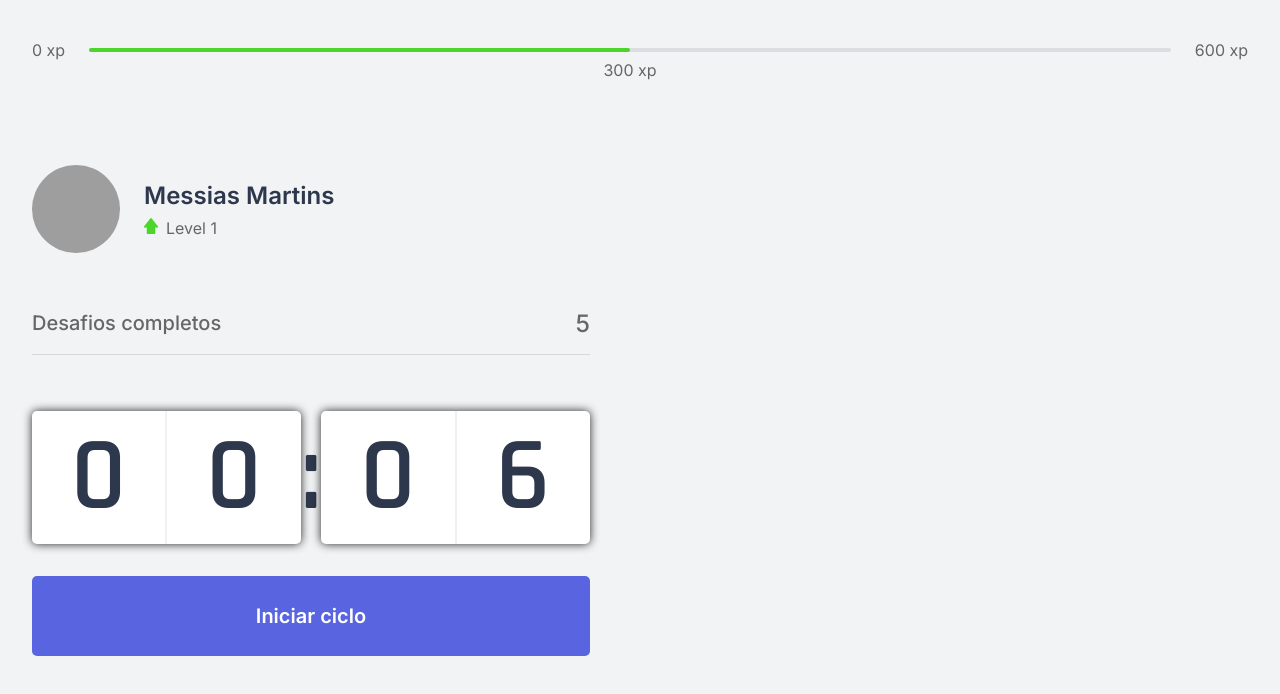
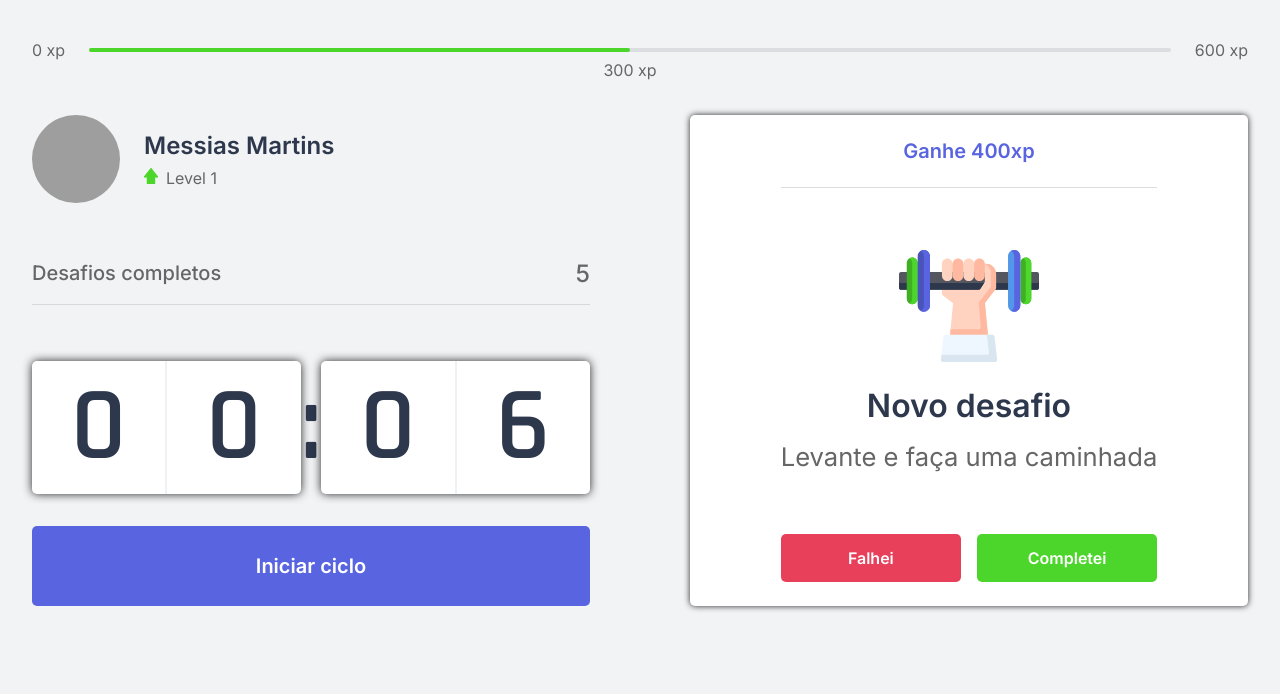
Before and after one commit to MartinsMessias/moveit-me, a Next.js app: page / in a window 1280 px wide. Shown: the top 694 px of the page. Built offline with nearby package versions, Linux system fonts and the light colour scheme; grey boxes are pictures that could not be loaded.

Commit message:
Created ChallengeBox

```diff
--- /dev/null
+++ b/src/components/ChallengeBox.tsx
@@ -0,0 +1,32 @@
+import styles from '../styles/components/ChallengeBox.module.css'
+
+export function ChallengeBox(){
+  const hasActiveChallenge = true;
+
+  return (
+    <div className={styles.challengeBoxContainer}>
+      {hasActiveChallenge ? (
+        <div className={styles.challengeActive}>
+          <header>Ganhe 400xp</header>
+          <main>
+            <img src="icons/body.svg" alt="" />
+            <strong>Novo desafio</strong>
+            <p>Levante e faça uma caminhada</p>
+          </main>
+          <footer>
+            <button className={styles.challengeFailedButton} type="button">Falhei</button>
+            <button className={styles.challengeSucceededButton} type="button">Completei</button>
+          </footer>
+        </div>
+      ) : (
+        <div className={styles.challengeNotActive}>
+          <strong>Finalize um ciclo para recener um desafio</strong>
+          <p>
+            <img src="icons/level-up.svg" alt="Level Up" />
+            Avance de level completando desafios.
+          </p>
+        </div>
+      )}
+    </div>
+  )
+}
--- a/src/pages/index.tsx
+++ b/src/pages/index.tsx
@@ -1,3 +1,4 @@
+import { ChallengeBox } from "../components/ChallengeBox";
 import { CompletedChallenges } from "../components/CompletedChallenges";
 import { Countdown } from "../components/Countdown";
 import { ExperienceBar } from "../components/ExperienceBar";
@@ -15,6 +16,7 @@
           <CompletedChallenges />
           <Countdown />
         </div>
+          <ChallengeBox/>
         <div>
         </div>
       </section>
--- /dev/null
+++ b/src/styles/components/ChallengeBox.module.css
@@ -0,0 +1,113 @@
+.challengeBoxContainer {
+  height: 100%;
+
+  background-color: var(--white);
+  border-radius: 5px;
+  box-shadow: 0 0 6px rgba(0, 0, 0, 0.85);
+
+  padding: 1.5rem 2rem;
+
+  display: flex;
+  flex-direction: column;
+  align-items: center;
+  justify-content: center;
+
+  text-align: center;
+}
+
+
+.challengeNotActive {
+  display: flex;
+  flex-direction: column;
+  align-items: center;
+}
+
+.challengeNotActive strong{
+  font-size: 1.5rem;
+  font-weight: 500;
+  line-height: 1.4;
+}
+
+.challengeNotActive p {
+  display: flex;
+  flex-direction: column;
+  align-items: center;
+  line-height: 1.4;
+  max-width: 70%;
+  margin-top: 3rem;
+}
+
+.challengeNotActive p img {
+  margin-bottom: 1rem;
+}
+
+.challengeActive {
+  height: 100%;
+
+  display: flex;
+  flex-direction: column;
+}
+
+.challengeActive header {
+  color: var(--blue);
+  font-weight: 600;
+  font-size: 1.25rem;
+  padding: 0 2rem 1.5rem;
+  border-bottom: 1px solid var(--gray-line);
+}
+
+.challengeActive main {
+  flex: 1;
+  display: flex;
+  flex-direction: column;
+  align-items: center;
+  justify-content: center;
+}
+
+.challengeActive main strong {
+  font-size: 2rem;
+  font-weight: 600;
+  color: var(--title);
+  margin: 1.5rem 0 1rem;
+}
+
+.challengeActive main strong p {
+  line-height: 1.5;
+}
+
+.challengeActive footer {
+  display: grid;
+  grid-template-columns: 1fr 1fr;
+  gap: 1rem;
+}
+
+.challengeActive footer button {
+  height: 3rem;
+
+  display: flex;
+  align-items: center;
+  justify-content: center;
+
+  border: 0;
+
+  border-radius: 5px;
+
+  color: var(--white);
+
+  font-size: 1rem;
+  font-weight: 600;
+
+  transition: filter 0.2s;
+}
+
+.challengeActive footer button.challengeFailedButton {
+  background-color: var(--red);
+}
+
+.challengeActive footer button.challengeSucceededButton {
+  background-color: var(--green);
+}
+
+.challengeActive footer button:hover {
+  filter: brightness(1.2);
+}
```
